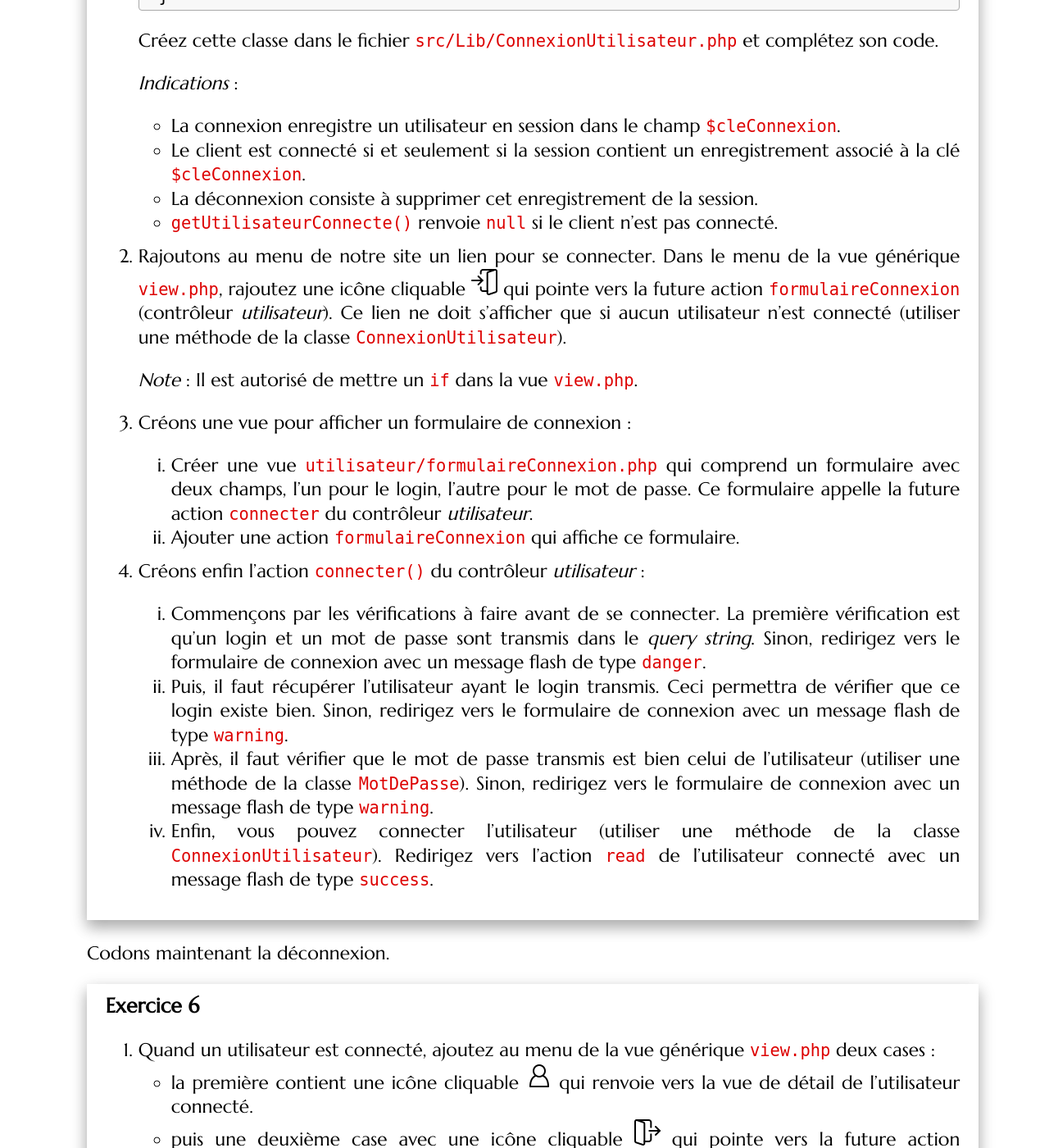
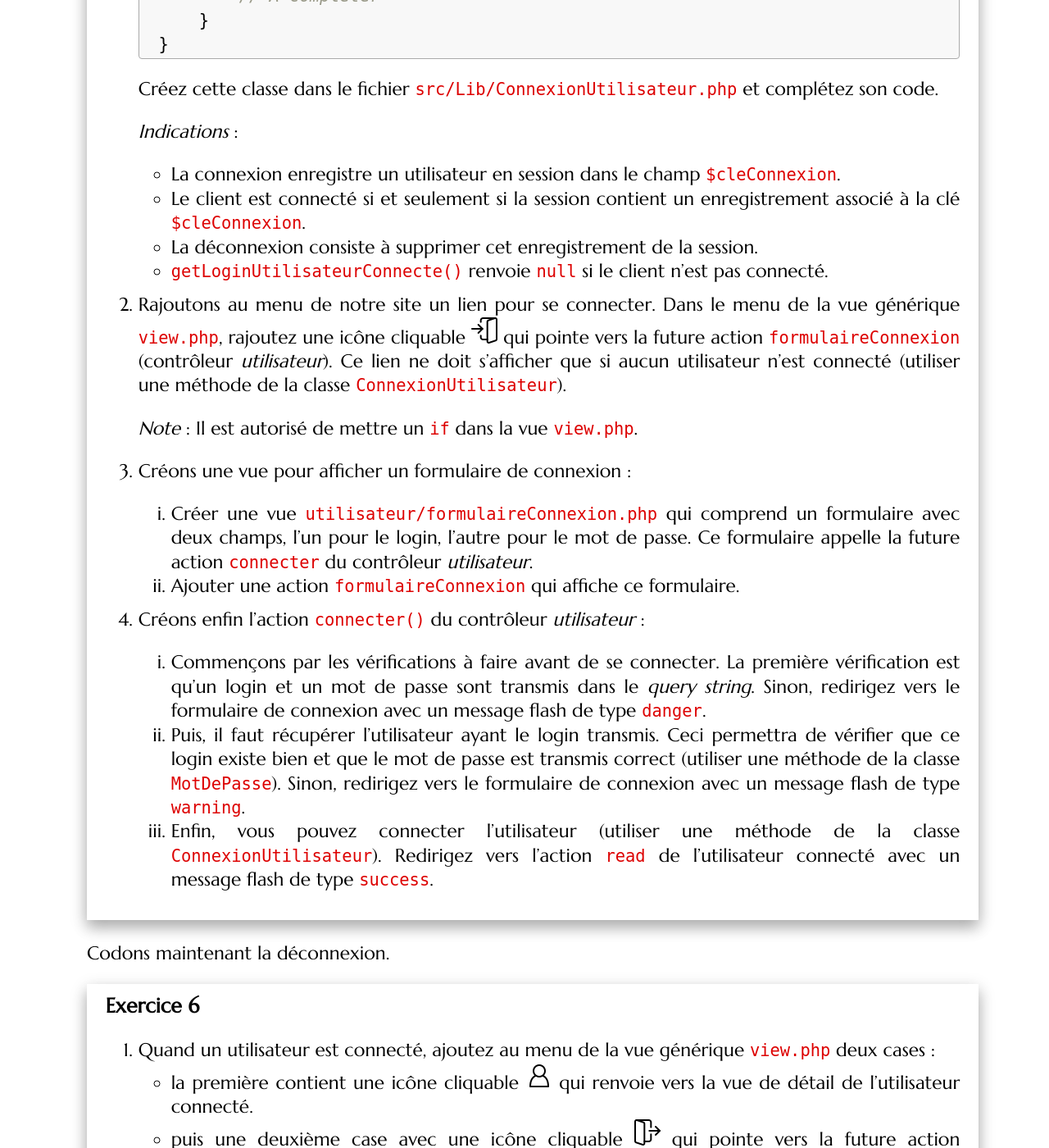
Before and after one commit to romainlebreton/R3.01-DeveloppementWeb, a Jekyll site: the page built from tutorials/tutorial8.md, in a window 1280 px wide and 1400 px high, scrolled down 9300 px. Shown: the whole window at 82% size. Built offline with Jekyll 4.4.1, drawn with Linux system fonts in a browser that asks for light colours; some web fonts are replaced; some of the changed text lies outside the part shown.

Commit message:
Retours Matthieu sur TD8

```diff
--- a/tutorials/tutorial8.md
+++ b/tutorials/tutorial8.md
@@ -378,7 +379,7 @@ Procédons en plusieurs étapes :
     `$cleConnexion`.
    * Le client est connecté si et seulement si la session contient un enregistrement associé à la clé `$cleConnexion`.
    * La déconnexion consiste à supprimer cet enregistrement de la session.
-   * `getUtilisateurConnecte()` renvoie `null` si le client n'est pas connecté.
+   * `getLoginUtilisateurConnecte()` renvoie `null` si le client n'est pas connecté.
 
 1. Rajoutons au menu de notre site un lien pour se connecter. Dans le menu de la
    vue générique `view.php`, rajoutez une icône cliquable
@@ -402,10 +403,8 @@ Procédons en plusieurs étapes :
       première vérification est qu'un login et un mot de passe sont transmis dans le
       *query string*. Sinon, redirigez vers le formulaire de connexion avec un message flash de type `danger`.
    1. Puis, il faut récupérer l'utilisateur ayant le login transmis. Ceci
-      permettra de vérifier que ce login existe bien. Sinon, redirigez vers le
-      formulaire de connexion avec un message flash de type `warning`.
-   1. Après, il faut vérifier que le mot de passe transmis est bien celui de
-      l'utilisateur (utiliser une méthode de la classe `MotDePasse`). Sinon,
+      permettra de vérifier que ce login existe bien et que le mot de passe est
+      transmis correct (utiliser une méthode de la classe `MotDePasse`). Sinon,
       redirigez vers le formulaire de connexion avec un message flash de type
       `warning`.
    1. Enfin, vous pouvez connecter l'utilisateur (utiliser une méthode de la
@@ -598,7 +598,7 @@ tous les droits.
    récupérées de la base de données.
 
    *Remarque optionnelle :* On aurait pu coder un système qui récupère une seule
-   fois les données de l'utilisateur connecté à partir de la base de donnée.
+   fois les données de l'utilisateur connecté à partir de la base de donnée, et le stocke dans un attribut statique de la classe `ConnexionUtilisateur`.
 
 1. Processus de création :
    1. Le champ *Administrateur ?* du formulaire de création ne doit apparaître
```
Also changed, not shown: other parts of tutorials/tutorial8.md (+13 -11 lines).
